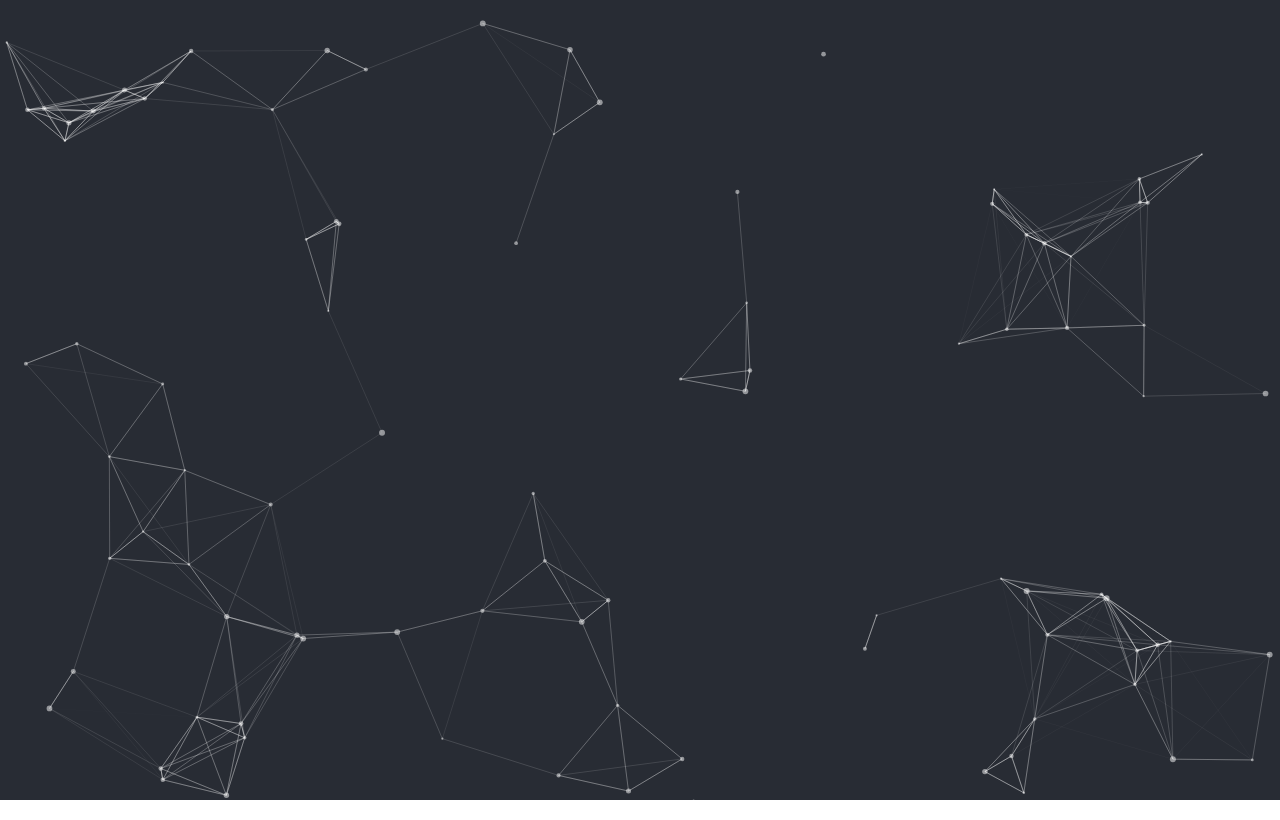
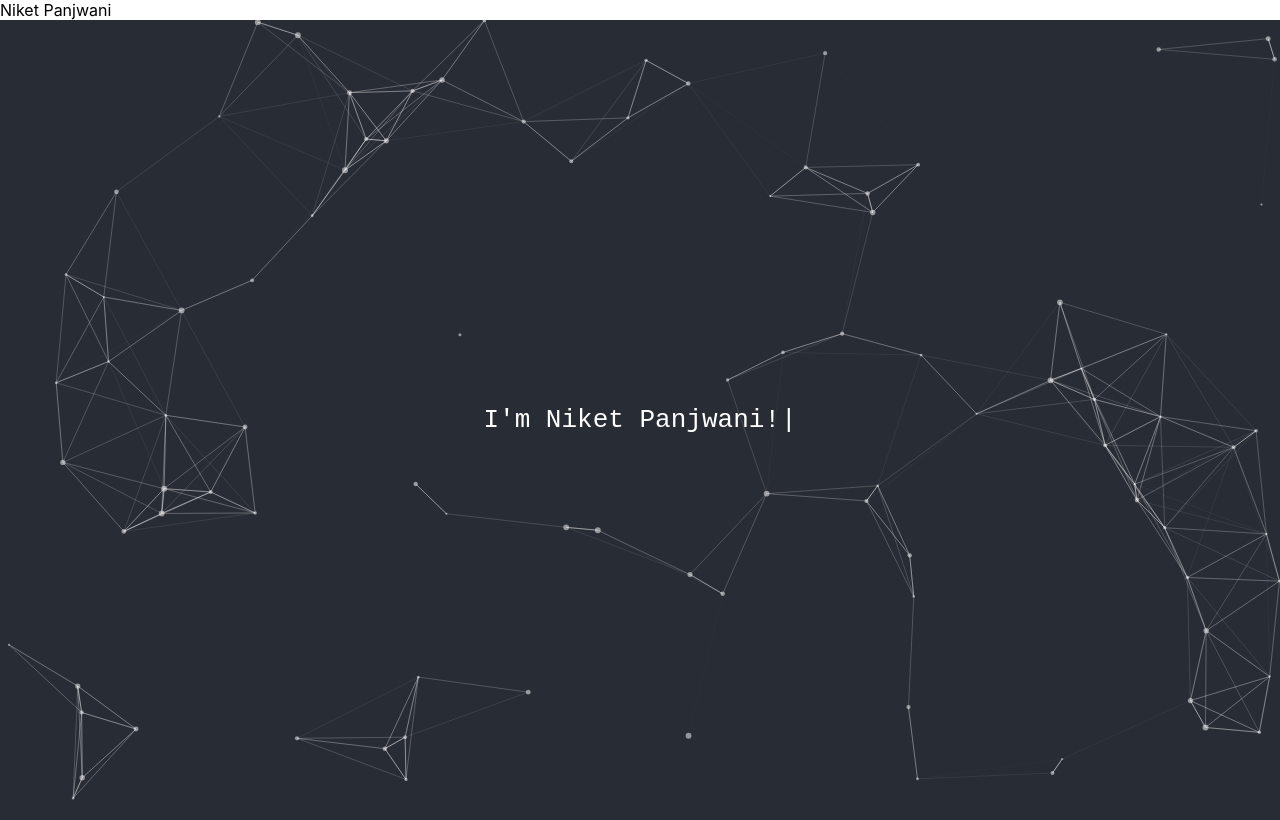
Before and after one commit to niket-panjwani/niket.it, a React (Create React App) app: page / in a window 1280 px wide. Built offline with nearby package versions, Linux system fonts and the light colour scheme.

Commit message:
Starting work on Nav Bar

```diff
--- a/src/App.js
+++ b/src/App.js
@@ -1,11 +1,15 @@
 import './App.css';
 import LandingPage from './components/LandingPage/LandingPage';
+import NavBar from './components/Navbar/NavBar';
 
 function App() {
   return (
-    <div>
+    <>
+      <div>
+        <NavBar/>
         <LandingPage />
-    </div>
+      </div>
+    </>
   );
 }
 
--- a/src/components/LandingPage/LandingPage.js
+++ b/src/components/LandingPage/LandingPage.js
@@ -16,7 +16,7 @@ function LandingPage() {
                 />
             </header>
         </>
-    )
+    );
 }
 
 export default LandingPage;
--- /dev/null
+++ b/src/components/Navbar/NavBar.css
@@ -0,0 +1,5 @@
+.NavBar-Header {
+    text-align: center;
+    background-color: transparent;
+    font-family: monospace;
+  }
--- /dev/null
+++ b/src/components/Navbar/NavBar.js
@@ -0,0 +1,11 @@
+function NavBar() {
+    return (
+        <>
+            <header className={"styles"}>
+                Niket Panjwani
+            </header>
+        </>
+    );
+}
+
+export default NavBar;
```
